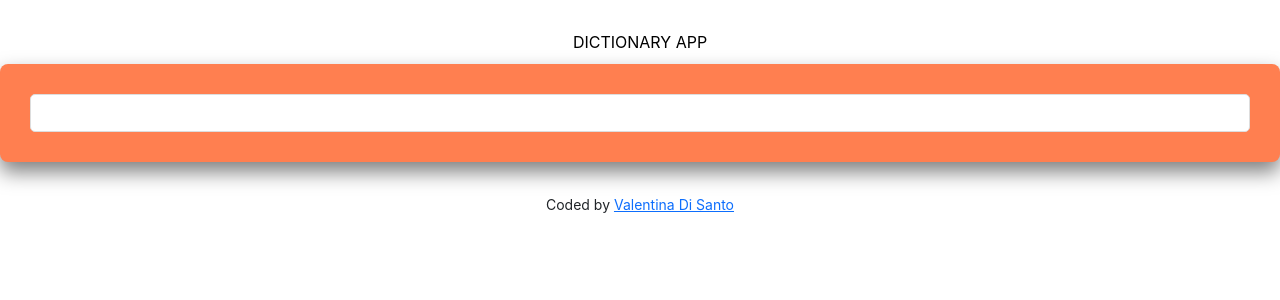
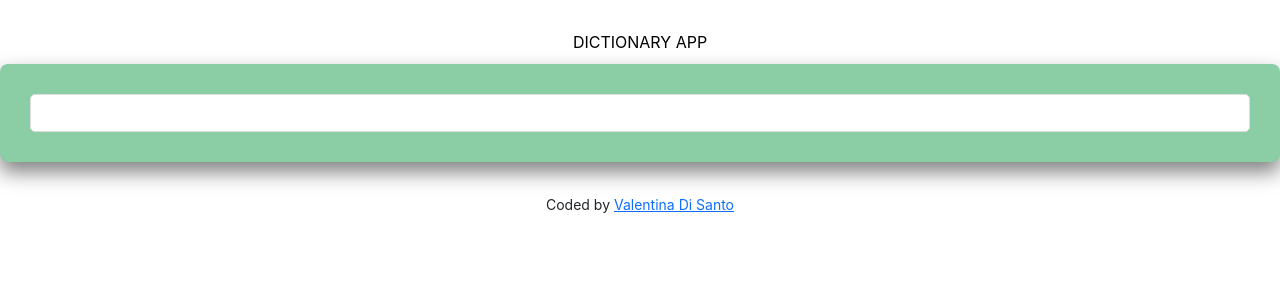
Before and after one commit to Valentinawalechan/My-dictionary-app, a React (Create React App) app: page / in a window 1280 px wide. Shown: the top 300 px of the page. Built offline with nearby package versions, Linux system fonts and the light colour scheme.

Commit message:
Update Dictionary.css

```diff
--- a/src/Dictionary.css
+++ b/src/Dictionary.css
@@ -3,7 +3,7 @@
 }
 
 .Dictionary section {
-  background: coral;
+  background: #8bcda4;
   padding: 30px;
   border-radius: 8px;
   box-shadow: 0px 10px 20px rgb(0, 0, 0, 0.5);
```
